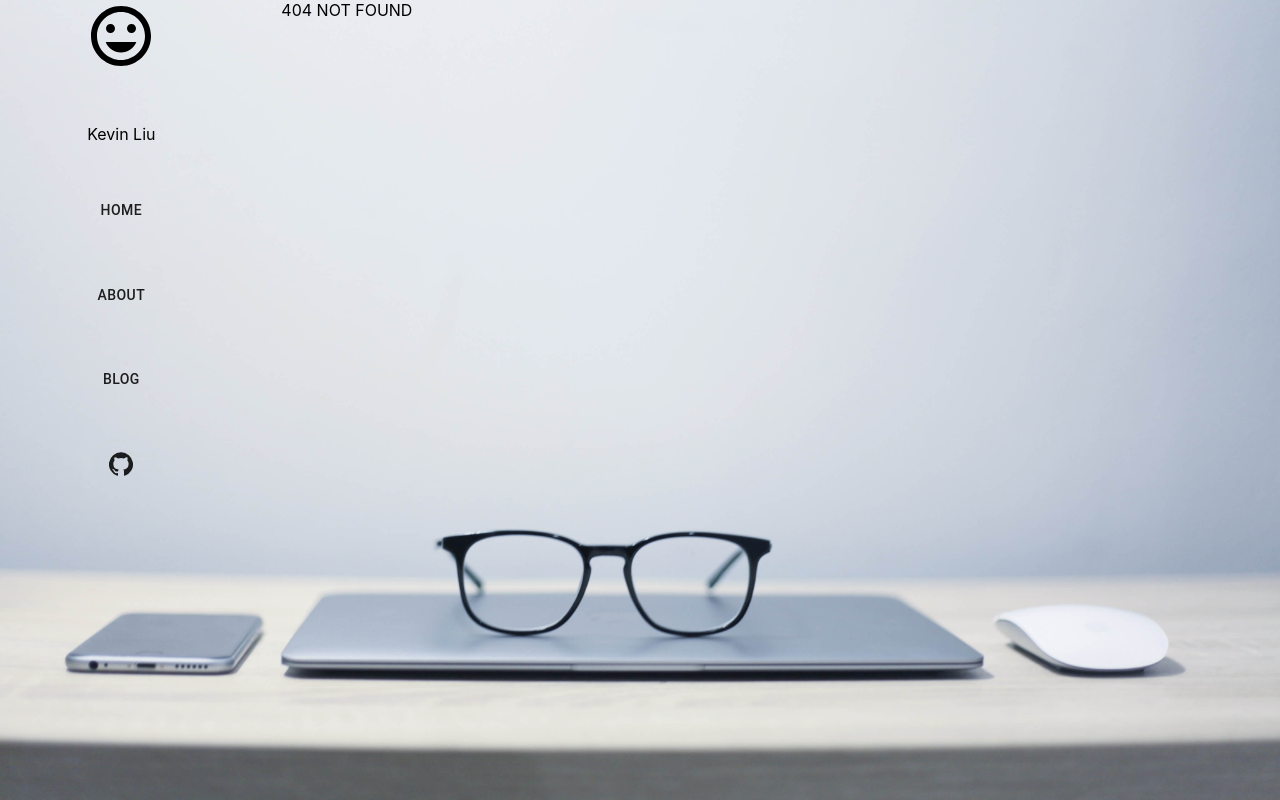
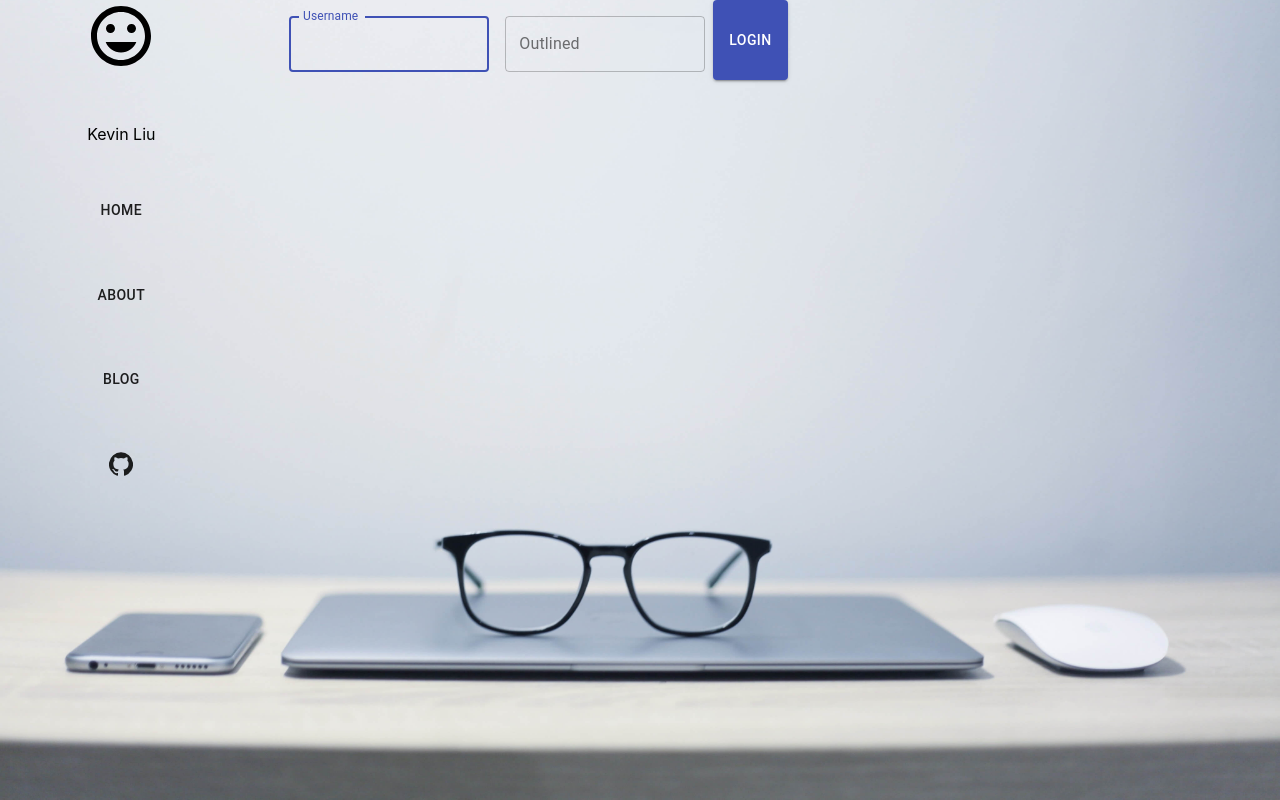
Before and after one commit to lgxkevin/KevinBlog, a React (Create React App) app in the folder client/: page /login in a window 1280 px wide. Before the commit this address had no page. Built offline with nearby package versions, Linux system fonts and the light colour scheme.

Commit message:
auth update

```diff
--- a/client/src/components/ContentContainer.js
+++ b/client/src/components/ContentContainer.js
@@ -19,8 +19,8 @@ const ContentContainer = () => {
           <Route path='/blog' component={Blog}/>
           <Route path='/blogArticles' component={BlogArticle}/>
           <Route exact path="/" component={Home}/>
-          <Route path='/admin' component={AdminComponent}/>
-          <ProtectedRoute exact path="/app" component={AdminComponent} />
+          <Route path='/login' component={LoginComponent}/>
+          <ProtectedRoute exact path="/admin" component={AdminComponent} />
           <Route path="*" component = {() => "404 NOT FOUND"}/>
         </Switch>
       </Grid>
--- a/client/src/components/LoginComponent.tsx
+++ b/client/src/components/LoginComponent.tsx
@@ -23,6 +23,10 @@ export default function LoginComponent(props:any):JSX.Element {
 
     const LoginCheck = ():void => {
         // Nav to AdminComponent if success
+        auth.login(() => {
+            props.history.push("./admin")
+        });
+
         console.log('Button clicked!')
     };
 
@@ -34,6 +38,7 @@ export default function LoginComponent(props:any):JSX.Element {
                 label="Username"
                 margin="normal"
                 variant="outlined"
+                autoFocus={true}
             />
             <TextField
                 id="outlined-basic"
@@ -47,12 +52,7 @@ export default function LoginComponent(props:any):JSX.Element {
                 variant="contained"
                 color="primary"
                 onClick={
-                    () => {
-                    auth.login(() => {
-                        props.history.push("./admin")
-                    })
-
-                }}
+                    () => LoginCheck}
             >
                 Login
             </Button>
--- a/client/src/components/protected.route.tsx
+++ b/client/src/components/protected.route.tsx
@@ -15,7 +15,7 @@ export const ProtectedRoute: React.FC<RouteProps> = ({component: Component, ...r
                     return (
                         <Redirect
                             to={{
-                                pathname: "/",
+                                pathname: "/login",
                                 state: {
                                     from: props.location
                                 }
```
